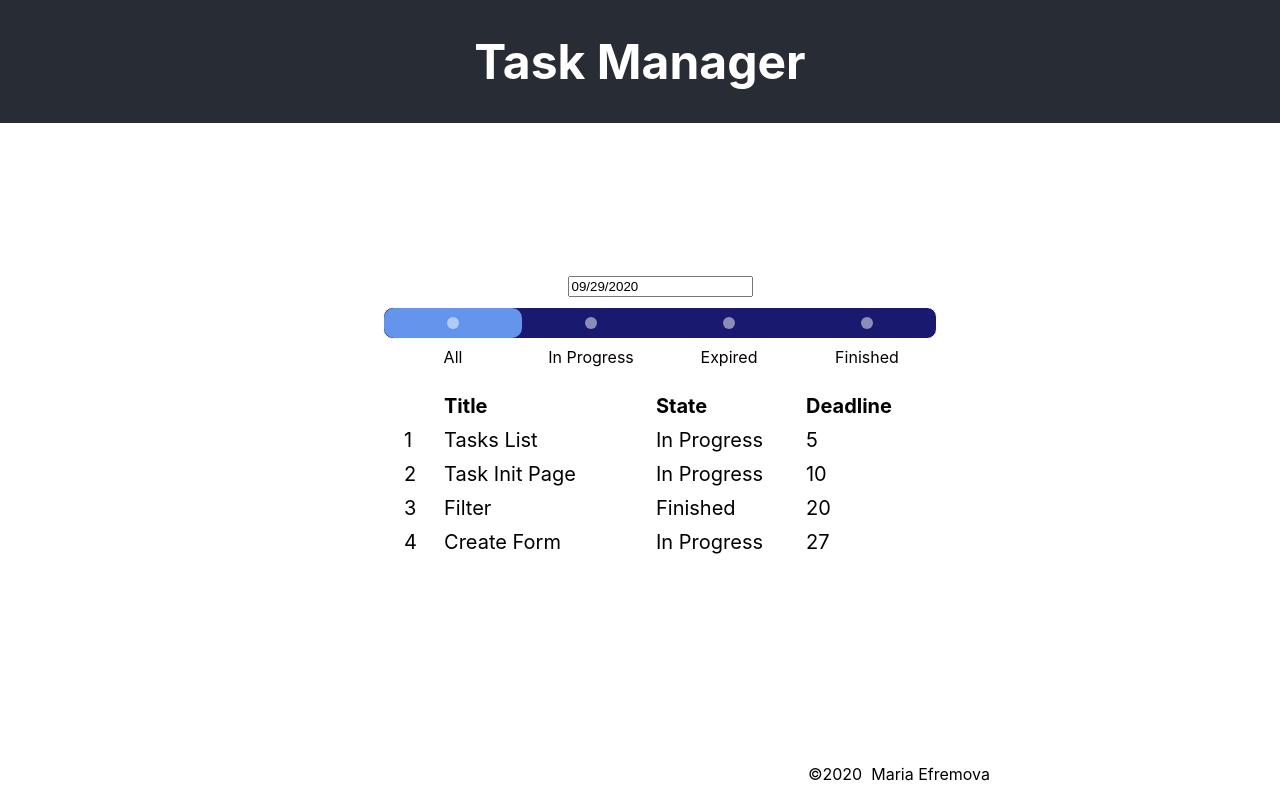
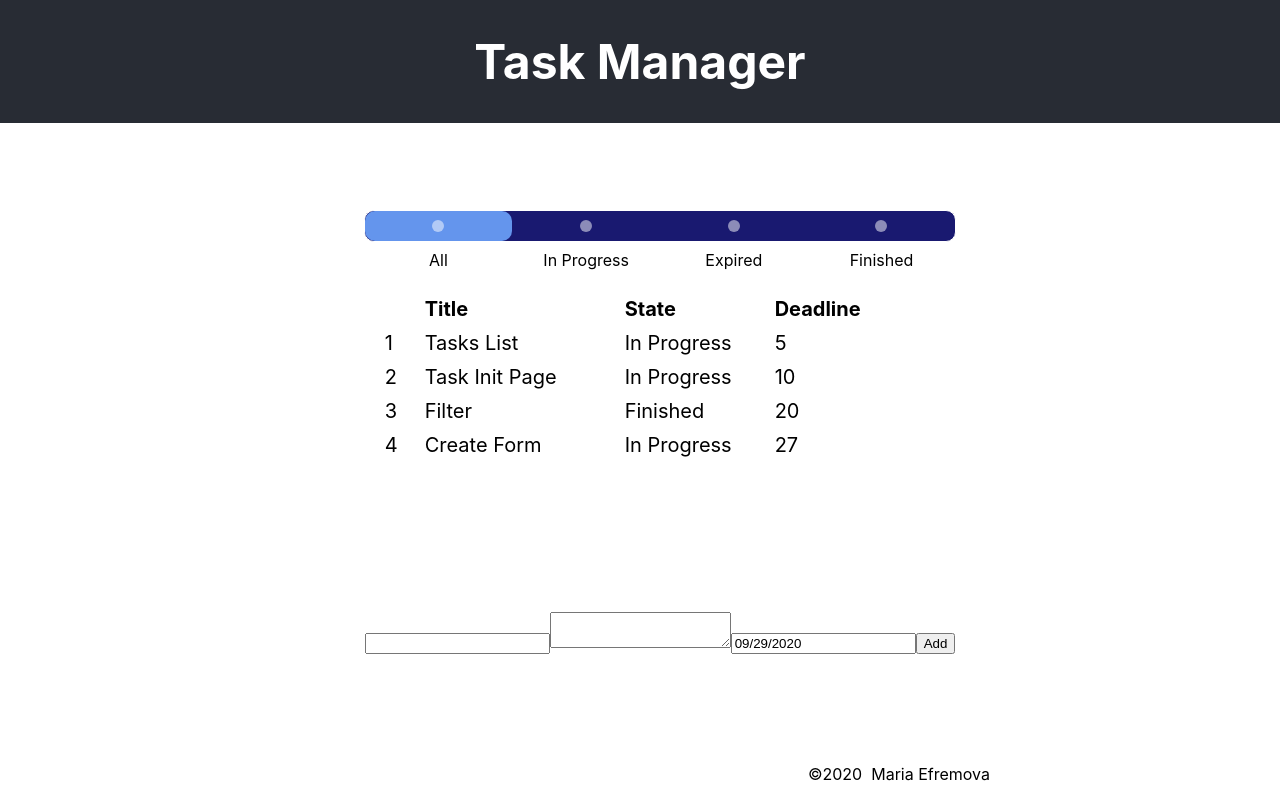
Before and after one commit to maria-tyan/task-manager, a React (Create React App) app: page / in a window 1280 px wide. Built offline with nearby package versions, Linux system fonts and the light colour scheme.

Commit message:
Add AddTask component and rebuild filtration

```diff
--- a/public/index.html
+++ b/public/index.html
@@ -23,7 +23,7 @@
       work correctly both with client-side routing and a non-root public URL.
       Learn how to configure a non-root public URL by running `npm run build`.
     -->
-    <title>React App</title>
+    <title>Task Manager</title>
   </head>
   <body>
     <noscript>You need to enable JavaScript to run this app.</noscript>
--- a/src/App.js
+++ b/src/App.js
@@ -1,11 +1,10 @@
 import React, { useState }  from 'react'
-import DatePicker from 'react-datepicker'
 import './styles/app.scss'
 import TasksList from './components/TasksList'
 import SelectComponent from './components/SelectComponent'
+import AddTask from './components/AddTask'
 
 function App() {
-  const [startDate, setStartDate] = useState(new Date())
   const tasksData = [
     {
       name: 'Tasks List',
@@ -32,8 +31,6 @@ function App() {
       state: 'In Progress',
     },
   ]
-  const [tasks, setTasks] = useState(tasksData)
-
   const optionsList = [
     {
       name: 'all',
@@ -56,27 +53,21 @@ function App() {
       label: 'Finished'
     },
   ]
-
-  let filterOption = 0
+  const [tasks, setTasks] = useState(tasksData)
+  let [filterOption, setFilter] = useState(0)
 
   function filterData(option) {
-    filterOption = option
-    setTasks(filterList(tasksData))
-    console.log(filterOption, 'app', tasks)
+    setFilter(option)
   }
 
-  function filterList(tasks) {
-    switch (filterOption) {
-      case 1:
-        return tasks.filter((item) => item.state === 'In Progress')
-      case 2:
-        return tasks.filter((item) => item.deadline < 10)
-      case 3:
-        return tasks.filter((item) => item.state === 'Finished')
-      case 0:
-      default:
-        return tasks
-    }
+  function pushNewItem(item) {
+    setTasks(tasks.concat({
+      id: item.id,
+      name: item.name,
+      // state must be In Progress by default
+      state: 'In Progress',
+      description: item.description,
+    }))
   }
 
   return (
@@ -87,9 +78,9 @@ function App() {
         </h1>
       </header>
       <section className="app__section">
-        <DatePicker selected={startDate} onChange={date => setStartDate(date)} />
         <SelectComponent optionsList={optionsList} selectOnChange={filterData} />
-        <TasksList tasks={tasks} />
+        <TasksList tasks={tasks} filter={filterOption} />
+        <AddTask addData={pushNewItem} />
       </section>
       <footer className="app__footer">
         <div>
--- /dev/null
+++ b/src/components/AddTask.js
@@ -0,0 +1,36 @@
+import React, {useState} from 'react'
+import DatePicker from 'react-datepicker'
+import PropTypes from 'prop-types'
+
+function AddTask(props) {
+  const [name, setName] = useState('')
+  const [description, setDescription] = useState('')
+  const [deadline, setEndDate] = useState(new Date())
+  function HandleFormData(e) {
+    e.preventDefault()
+    props.addData({
+      id: Date.now(),
+      name,
+      description,
+      deadline,
+    })
+
+    setName('')
+    setDescription('')
+  }
+
+  return (
+    <form className="form" onSubmit={HandleFormData}>
+      <input type='text' value={name} onChange={event => setName(event.target.value)} />
+      <textarea type='text' value={description} onChange={event => setDescription(event.target.value)} />
+      <DatePicker selected={deadline} onChange={date => setEndDate(date)} />
+      <button type='submit'>Add</button>
+    </form>
+  )
+}
+
+AddTask.propTypes = {
+  addData: PropTypes.func.isRequired,
+}
+
+export default AddTask
--- a/src/components/TasksList.js
+++ b/src/components/TasksList.js
@@ -3,7 +3,21 @@ import PropTypes from 'prop-types'
 import ListItem from './ListItem'
 
 function TasksList(props) {
-  return(
+  function filterList(tasks, filter = 0) {
+    switch (filter) {
+      case 1:
+        return tasks.filter((item) => item.state === 'In Progress')
+      case 2:
+        return tasks.filter((item) => item.deadline < 1)
+      case 3:
+        return tasks.filter((item) => item.state === 'Finished')
+      case 0:
+      default:
+        return tasks
+    }
+  }
+
+  return (
     <div className="list">
       <div className="list-item list-item_header">
         <div className="list-item__element" />
@@ -18,7 +32,8 @@ function TasksList(props) {
         </div>
       </div>
       {
-        props.tasks.map((item, index) => {
+        props.tasks.length ?
+        filterList(props.tasks, props.filter).map((item, index) => {
             return (
               <ListItem
                 item={item}
@@ -26,6 +41,7 @@ function TasksList(props) {
                 index={index} />
             )
           })
+        : <p>No Items.</p>
       }
     </div>
   )
@@ -33,6 +49,7 @@ function TasksList(props) {
 
 TasksList.propTypes = {
   tasks: PropTypes.arrayOf(PropTypes.object).isRequired,
+  filter: PropTypes.number
 }
 
 export default TasksList
--- a/src/styles/list-item.scss
+++ b/src/styles/list-item.scss
@@ -1,6 +1,6 @@
 .list-item {
   display: grid;
-  grid-template-columns: 40px auto 150px 150px;
+  grid-template-columns: 40px 200px 150px 150px;
 
   &_header {
     font-weight: 700;
--- a/src/styles/list.scss
+++ b/src/styles/list.scss
@@ -4,4 +4,5 @@
   width: 100%;
   max-width: 700px;
   margin: 20px;
+  min-height: 300px;
 }
```
Also changed, not shown: public/manifest.json. Lines whose indentation alone changed are shown as unchanged.
